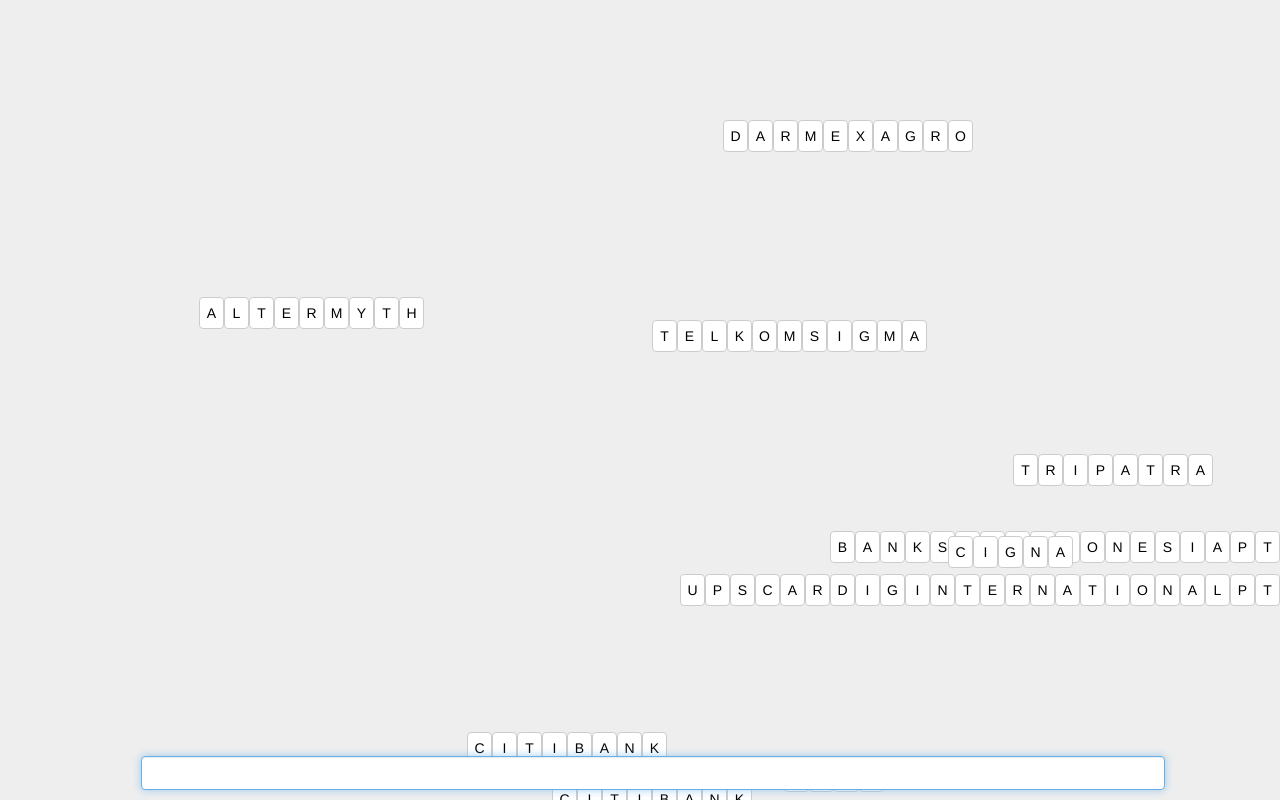
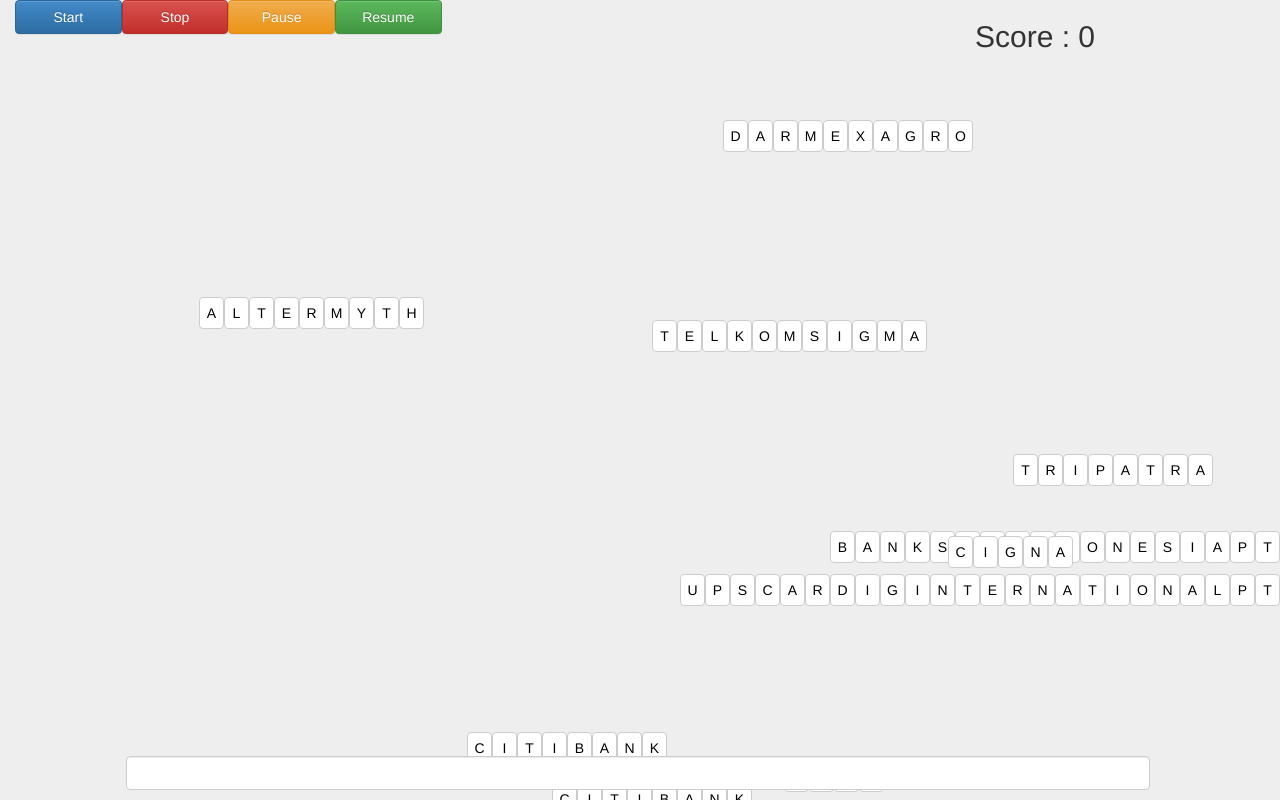
Before and after one commit to krsnadjava/typer-solved, a plain HTML site: page index.html in a window 1280 px wide. Drawn offline with Linux system fonts and the light colour scheme.

Commit message:
Score System

```diff
--- a/index.html
+++ b/index.html
@@ -1,8 +1,9 @@
 <!DOCTYPE html>
-<html>
+<html lang="en">
 <head>
 <title>Qerja - Typer</title>
 <script type='text/javascript' src='./jquery-1.11.1.js'></script>
+<script type='text/javascript' src='./jquery.requestAnimationFrame.min.js'></script>
 <script type='text/javascript' src='./jquery-ui-1.10.4.js'></script>
 <script type='text/javascript' src='./underscore.js'></script>
 <script type='text/javascript' src='./backbone.js'></script>
--- /dev/null
+++ b/jquery.requestAnimationFrame.min.js
@@ -0,0 +1,4 @@
+/*! jQuery requestAnimationFrame - v0.1.2 - 2013-04-15
+* https://github.com/gnarf37/jquery-requestAnimationFrame
+* Copyright (c) 2013 Corey Frang; Licensed MIT */
+(function(e){function o(){t&&(i(o),jQuery.fx.tick())}var t,n=0,r=["webkit","moz"],i=window.requestAnimationFrame,s=window.cancelAnimationFrame;for(;n<r.length&&!i;n++)i=window[r[n]+"RequestAnimationFrame"],s=s||window[r[n]+"CancelAnimationFrame"]||window[r[n]+"CancelRequestAnimationFrame"];i?(window.requestAnimationFrame=i,window.cancelAnimationFrame=s,jQuery.fx.timer=function(e){e()&&jQuery.timers.push(e)&&!t&&(t=!0,o())},jQuery.fx.stop=function(){t=!1}):(window.requestAnimationFrame=function(e,t){var r=(new Date).getTime(),i=Math.max(0,16-(r-n)),s=window.setTimeout(function(){e(r+i)},i);return n=r+i,s},window.cancelAnimationFrame=function(e){clearTimeout(e)})})(jQuery);
--- a/typer.js
+++ b/typer.js
@@ -1,3 +1,6 @@
+var game_anim;
+var total_score;
+
 var Word = Backbone.Model.extend({
 	move: function() {
 		this.set({y:this.get('y') + this.get('speed')});
@@ -10,7 +13,7 @@
 
 var WordView = Backbone.View.extend({
 	initialize: function() {
-		$(this.el).css({position:'absolute'});
+		$(this.el).css({position:'absolute', overflow: "hidden", "min-width":"1000px", width: "auto !important", width: "1000px"});
 		var string = this.model.get('string');
 		var letter_width = 25;
 		var word_width = string.length * letter_width;
@@ -38,7 +41,7 @@
 	},
 
 	render:function() {
-		//$(this.el).hide();
+		$(this.el).hide();
 		$(this.el).css({
 			top:this.model.get('y') + 'px',
 			left:this.model.get('x') + 'px'
@@ -51,7 +54,36 @@
 				$(element).css({'font-weight':'normal','background-color':'#fff',color:'#000'});
 			}
 		});
-		//$(this.el).show();
+		$(this.el).show();
+	}
+});
+
+/* SCORE SYSTEM */
+var Score = Backbone.Model.extend({
+	defaults: {
+		value: 0
+	},
+
+	increase: function() {
+		this.set({value:this.get('value') + 50});
+	},
+
+	decrease: function(punishment) {
+		if(this.get('value') > 0) {
+			this.set({value:this.get('value') - punishment});
+		}
+	}
+});
+
+var ScoreView = Backbone.View.extend({
+	el:  "#total-score",
+
+	initialize: function() {
+		this.render();
+	},
+
+	render: function() {
+		this.$el.html('Score : ' + this.model.get('value'));
 	}
 });
 
@@ -64,7 +96,8 @@
 				left:'0',
 				width:'100%',
 				height:'100%'
-			});
+			})
+			.addClass("container-fluid");
 		this.wrapper = wrapper;
 
 		var self = this;
@@ -80,18 +113,25 @@
 				'z-index':'1000'
 			}).keyup(function() {
 				var words = self.model.get('words');
+				var mistyped = true;
 				for(var i = 0;i < words.length;i++) {
 					var word = words.at(i);
 					var typed_string = $(this).val();
 					var string = word.get('string');
 					if(string.toLowerCase().indexOf(typed_string.toLowerCase()) == 0) {
+						mistyped = false;
 						word.set({highlight:typed_string.length});
 						if(typed_string.length == string.length) {
 							$(this).val('');
+							total_score.model.increase();
 						}
 					} else {
 						word.set({highlight:0});
 					}
+				}
+
+				if(mistyped) {
+					total_score.model.decrease(10);
 				}
 			});
 
@@ -110,6 +150,71 @@
 		text_input.focus();
 
 		this.listenTo(this.model, 'change', this.render);
+
+		$(this.el)
+			.append(wrapper
+				.append($('<div>')
+					.append($('<div>')
+						.addClass("col-xs-2 col-md-2 col-lg-1")
+						.append($('<button>')
+							.attr({
+								class:'btn btn-block btn-large btn-primary',
+								id:'start'
+							})
+							.css({
+								'position': 'absolute',
+								'z-index': '1000'
+							})
+							.append("Start")))
+					.append($('<div>')
+						.addClass("col-xs-2 col-md-2 col-lg-1")
+						.append($('<button>')
+							.attr({
+								class:'btn  btn-block btn-large btn-danger',
+								id:'stop'
+							})
+							.css({
+								'position': 'absolute',
+								'z-index': '1000'
+							})
+							.append("Stop")))
+					.append($('<div>')
+						.addClass("col-xs-2 col-md-2 col-lg-1")
+						.append($('<button>')
+							.attr({
+								class:'btn  btn-block btn-large btn-warning',
+								id:'pause'
+							})
+							.css({
+								'position': 'absolute',
+								'z-index': '1000'
+							})
+							.append("Pause")))
+					.append($('<div>')
+						.addClass("col-xs-2 col-md-2 col-lg-1")
+						.append($('<button>')
+							.attr({
+								class:'btn  btn-block btn-large btn-success',
+								id:'resume'
+							})
+							.css({
+								'position': 'absolute',
+								'z-index': '1000'
+							})
+							.append("Resume")))
+					.append($('<div>')
+						.append($('<h2>')
+							.attr({
+								id: "total-score"
+							}))
+						.attr({
+							class: "col-xs-3 pull-right"
+						})
+						.css({
+							"z-index": "1000"
+						}))
+					.addClass("row"))
+				);
 	},
 
 	render: function() {
@@ -144,9 +249,13 @@
 	},
 
 	initialize: function() {
-		new TyperView({
+		typer_view = new TyperView({
 			model: this,
 			el: $(document.body)
+		});
+
+		total_score = new ScoreView({
+			model: new Score()
 		});
 	},
 
@@ -156,16 +265,9 @@
 
 		function loop() {
   			self.iterate();
-  			requestAnimationFrame(loop);
-  			setTimeout(loop, (animation_delay*10000));
+  			game_anim = window.requestAnimationFrame(loop);
         }
-		requestAnimationFrame(loop);
-
-		/*
-		setInterval(function() {
-			self.iterate();
-		},animation_delay);
-		*/
+		game_anim = window.requestAnimationFrame(loop);
 	},
 
 	iterate: function() {
@@ -218,7 +320,7 @@
 		for(var i = 0;i < words_to_be_removed.length;i++) {
 			words.remove(words_to_be_removed[i]);
 		}
-
+		total_score.render();
 		this.trigger('change');
 	},
 
```
Also changed, not shown: 1 other file.
